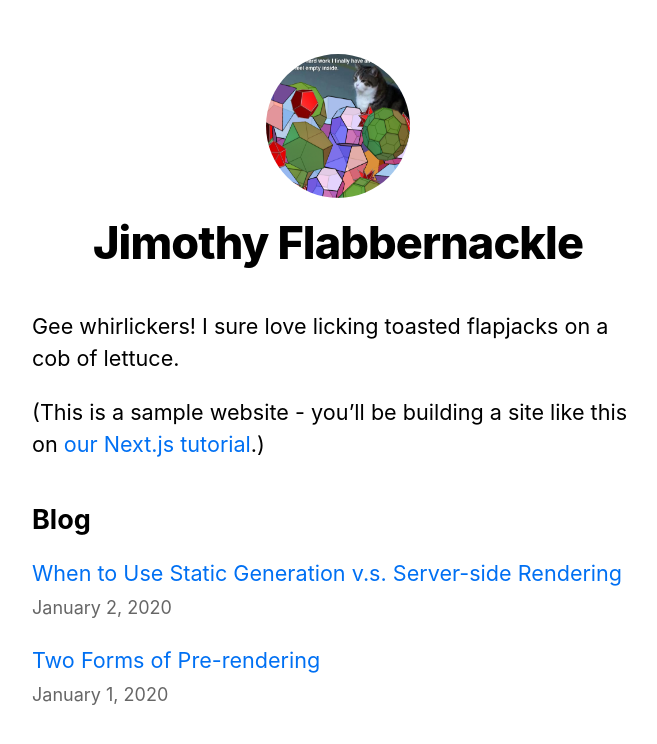
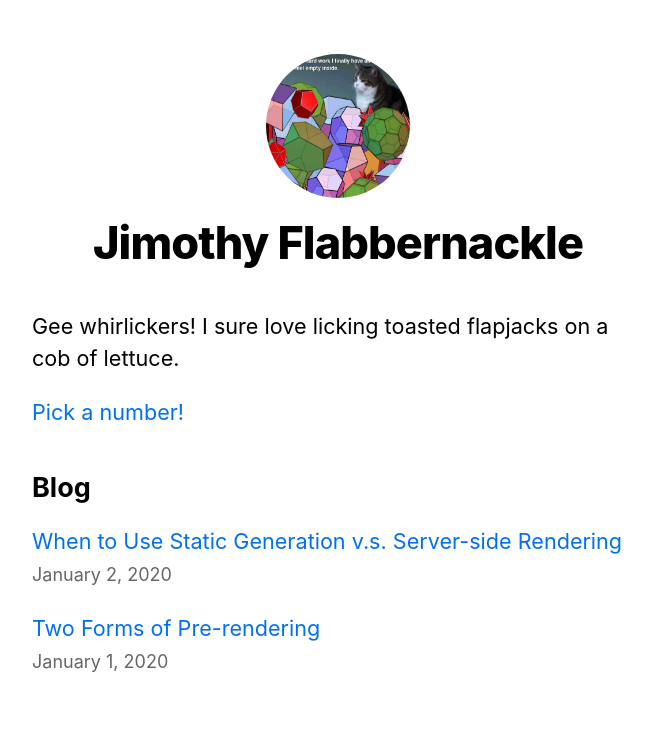
Before and after one commit to tesseralis/nextjs-blog, a Next.js app: page / in a window 1280 px wide. Shown: the top 744 px of the page, without its empty margins (302-959 px from the left). Built offline with nearby package versions, Linux system fonts and the light colour scheme.

Commit message:
numbers!

```diff
--- a/pages/index.js
+++ b/pages/index.js
@@ -17,8 +17,9 @@ export default function Home({ allPostsData }) {
           lettuce.
         </p>
         <p>
-          (This is a sample website - you’ll be building a site like this on{" "}
-          <a href="https://nextjs.org/learn">our Next.js tutorial</a>.)
+          <Link href={`/numbers/${Math.round(Math.random() * 1000)}`}>
+            <a>Pick a number!</a>
+          </Link>
         </p>
       </section>
       <section className={`${utilStyles.headingMd} ${utilStyles.padding1px}`}>
```
Also changed, not shown: pages/numbers/[id].js (added, +7 -0 lines).
